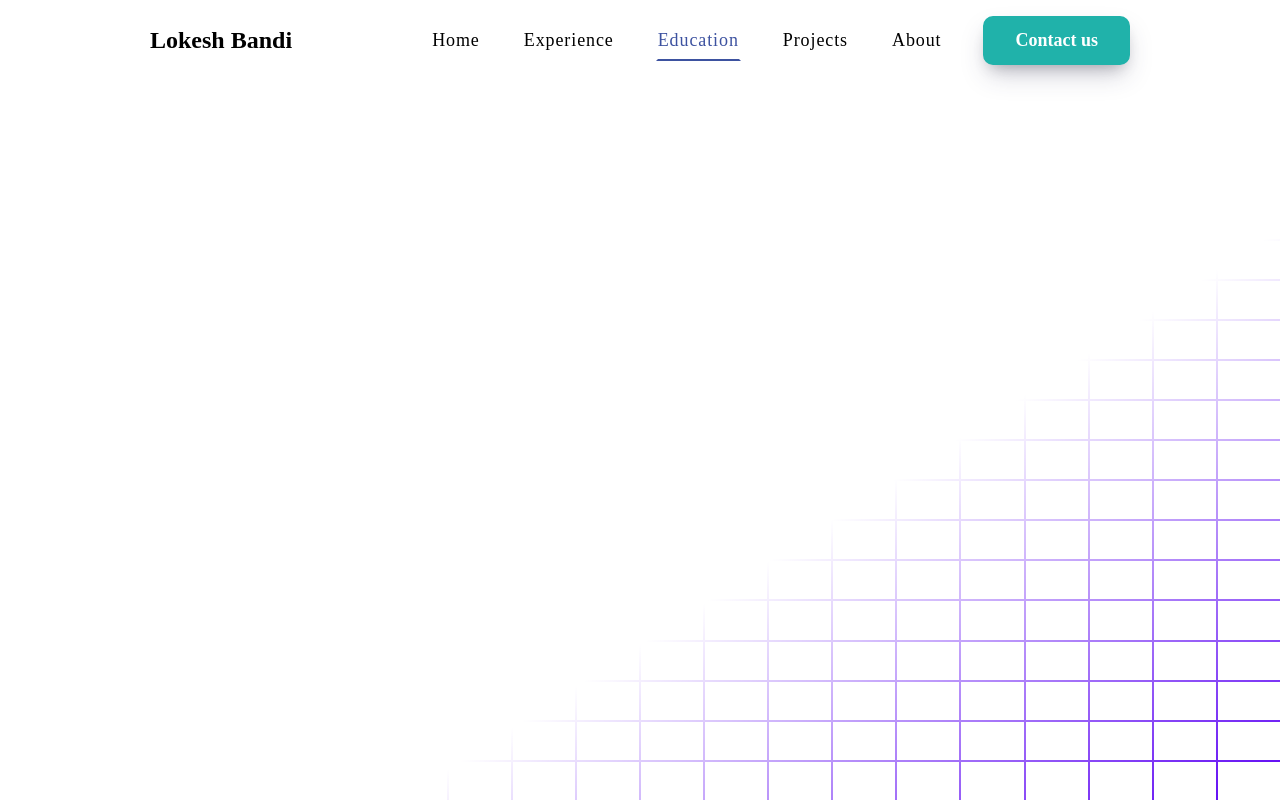
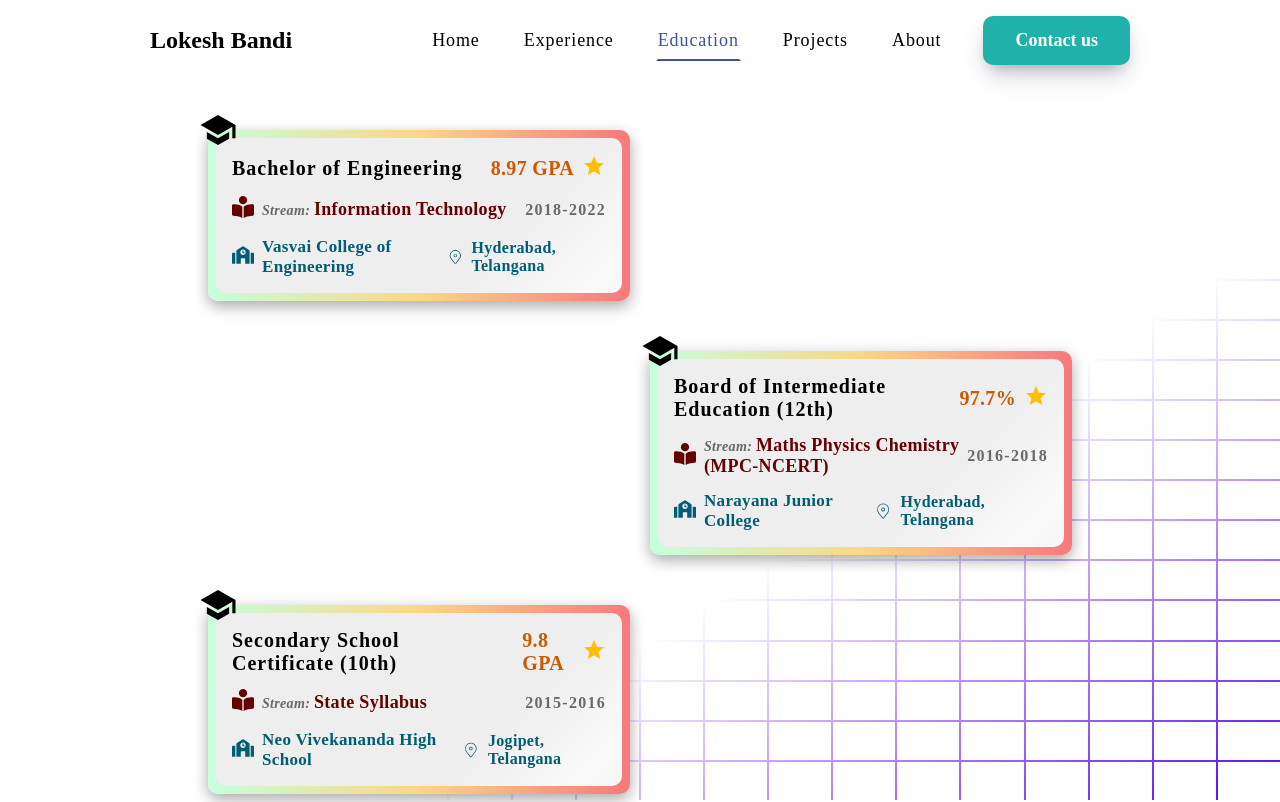
Before and after one commit to Lokesh-Bandi/Portfolio, a React app: page / in a window 1280 px wide. Both pictures are taken after a click on the element "Education". Built offline with nearby package versions, Linux system fonts and the light colour scheme; a web font is replaced by a local one.

Commit message:
Education page has been added

```diff
--- a/package.json
+++ b/package.json
@@ -35,6 +35,7 @@
     "prop-types": "^15.8.1",
     "react": "^18.2.0",
     "react-dom": "^18.2.0",
+    "react-icons": "^5.3.0",
     "react-lottie": "^1.2.4",
     "react-redux": "^9.1.2",
     "react-router-dom": "^6.26.2",
--- a/src/components/Pages/EducationPage/EducationPage.module.css
+++ b/src/components/Pages/EducationPage/EducationPage.module.css
@@ -1 +1,156 @@
-.container {}
+.container {
+  padding: 50px 50px 0 50px;
+  box-sizing: border-box;
+}
+.gridWrapper {
+  display: grid;
+  grid-template-areas:
+    "box1 ."
+    ". box2"
+    "box3 .";
+  grid-template-columns: repeat(2, 1fr);
+  grid-template-rows: repeat(3, max-content);
+  column-gap: 20px;
+  row-gap: 50px;
+  user-select: none;
+}
+.boxWrapper {
+  position: relative;
+  padding: 8px;
+  border-radius: 10px;
+  background: linear-gradient(to right, #c6ffdd, #fbd786, #f7797d);
+  box-sizing: border-box;
+  box-shadow: rgba(0, 0, 0, 0.35) 0 5px 15px;
+}
+.innerBox {
+  z-index: 1;
+  position: relative;
+  display: flex;
+  padding: 16px;
+  border-radius: 10px;
+  flex-direction: column;
+  gap: 14px;
+  letter-spacing: 0.02em;
+  box-sizing: border-box;
+}
+.innerBox::after {
+  z-index: 2;
+  content: '';
+  position: absolute;
+  top: 0;
+  left: 0;
+  width: 100%;
+  height: 100%;
+  border-radius: inherit;
+  background: linear-gradient(-45deg, #eeeeee 40%, #fafafa 50%, #eeeeee 60%);
+  background-size: 300%;
+  background-position-x: 100%;
+  transition: transform 330ms linear;
+  animation: shimmer 1s infinite linear;
+}
+.boxWrapper:hover .innerBox::after {
+  transform: scale(97%);
+}
+.qualificationSection {
+  z-index: 3;
+  display: flex;
+  align-items: center;
+  justify-content: space-between;
+  gap: 20px;
+}
+.qualificationTitle {
+  font-size: 20px;
+  font-weight: bold;
+  letter-spacing: 0.05em;
+}
+.courseSection {
+  z-index: 3;
+  display: flex;
+  align-items: center;
+  justify-content: space-between;
+}
+.courseNameSection {
+  display: flex;
+  font-size: 18px;
+  font-weight: bold;
+  color: #660000;
+  align-items: center;
+  gap: 8px;
+}
+.courseDef {
+  font-size: 14px;
+  color: #696969;
+}
+.gradeBox {
+  display: flex;
+  gap: 8px;
+  align-items: center;
+}
+.grade {
+  font-size: 20px;
+  font-weight: bold;
+  color: #ca5900;
+  animation: slideIn 500ms ease-in forwards;
+}
+.collegeSection {
+  z-index: 3;
+  display: flex;
+  justify-content: space-around;
+  align-items: center;
+}
+a {
+  margin: 0;
+  padding: 0;
+  color: inherit;
+  border: none;
+  background: none;
+  text-decoration: none;
+}
+.collegeInfo {
+  display: flex;
+  align-items: center;
+  gap: 8px;
+  font-size: 17px;
+  font-weight: 600;
+  color: #005d73;
+}
+.collegeName {
+  text-decoration: none;
+}
+.passoutInfo {
+  font-size: 16px;
+  font-weight: bold;
+  letter-spacing: 0.08em;
+  color: #696969;
+}
+.locationSection {
+  display: flex;
+  justify-content: center;
+  gap: 8px;
+  align-items: center;
+  font-size: 16px;
+  font-weight: bold;
+  color: #005d73;
+}
+.icon {
+  z-index: 99;
+  position: absolute;
+  top: -20px;
+  left: -10px;
+}
+@keyframes shimmer {
+  to {
+    background-position-x: 0%;
+  }
+}
+
+@keyframes slideIn {
+  0% {
+    opacity: 0;
+    transform: translateX(-100%);
+  }
+  100% {
+    opacity: 1;
+    transform: translateX(0);
+  }
+}
--- a/src/components/Pages/EducationPage/EducationPage.tsx
+++ b/src/components/Pages/EducationPage/EducationPage.tsx
@@ -1,11 +1,125 @@
 import type { FunctionComponent, ReactElement } from 'react';
+import { CiLocationOn } from 'react-icons/ci';
+import { FaSchool } from 'react-icons/fa';
+import { FaBookOpenReader } from 'react-icons/fa6';
+import { IoMdSchool } from 'react-icons/io';
+import { MdGrade } from 'react-icons/md';
 
 import styles from './EducationPage.module.css';
 
 interface EducationPageProps {}
 
-const EducationPage: FunctionComponent<EducationPageProps> = (): ReactElement => {
-    return <div className={styles.container}>{/* Your Code */}</div>;
+const EDUCATION_QUALIFICATIONS = {
+  BE: {
+    qualification: 'Bachelor of Engineering',
+    collegeName: 'Vasvai College of Engineering',
+    collegeLink: 'https://www.vce.ac.in/',
+    grade: '8.97 GPA',
+    courseName: 'Information Technology',
+    startYear: 2018,
+    endYear: 2022,
+    location: 'Hyderabad, Telangana',
+  },
+  intermediate: {
+    qualification: 'Board of Intermediate Education (12th)',
+    collegeName: 'Narayana Junior College',
+    collegeLink: 'https://www.narayanagroup.com/',
+    grade: '97.7%',
+    courseName: 'Maths Physics Chemistry (MPC-NCERT)',
+    startYear: 2016,
+    endYear: 2018,
+    location: 'Hyderabad, Telangana',
+  },
+  SSC: {
+    qualification: 'Secondary School Certificate (10th)',
+    collegeName: 'Neo Vivekananda High School',
+    collegeLink: undefined,
+    grade: '9.8 GPA',
+    courseName: 'State Syllabus',
+    startYear: 2015,
+    endYear: 2016,
+    location: 'Jogipet, Telangana',
+  },
+};
+
+const EducationPage: FunctionComponent<
+  EducationPageProps
+> = (): ReactElement => {
+  return (
+    <div className={styles.container}>
+      <div className={styles.gridWrapper}>
+        {Object.keys(EDUCATION_QUALIFICATIONS).map((eachEdInst, ind) => {
+          const educationQualification =
+            EDUCATION_QUALIFICATIONS[
+              eachEdInst as keyof typeof EDUCATION_QUALIFICATIONS
+            ];
+          return (
+            <div
+              key={ind}
+              className={styles.boxWrapper}
+              style={{ gridArea: `box${ind + 1}` }}
+            >
+              <div className={styles.innerBox}>
+                <div className={styles.qualificationSection}>
+                  <div className={styles.qualificationTitle}>
+                    {educationQualification.qualification}
+                  </div>
+                  <div className={styles.gradeBox}>
+                    <div className={styles.grade}>
+                      {educationQualification.grade}
+                    </div>
+                    <div className={styles.gradeIcon}>
+                      <MdGrade size={24} color={'#FFBF00'} />
+                    </div>
+                  </div>
+                </div>
+                <div className={styles.courseSection}>
+                  <div className={styles.courseNameSection}>
+                    <div className={styles.courseNameIcon}>
+                      <FaBookOpenReader size={22} />
+                    </div>
+                    <div className={styles.courseName}>
+                      <i className={styles.courseDef}>Stream: </i>
+                      {educationQualification.courseName}
+                    </div>
+                  </div>
+                  <div className={styles.passoutInfo}>
+                    {educationQualification.startYear}-
+                    {educationQualification.endYear}
+                  </div>
+                </div>
+                <div className={styles.collegeSection}>
+                  <div className={styles.collegeInfo}>
+                    <div className={styles.collegeIcon}>
+                      <FaSchool size={22} />
+                    </div>
+                    <a
+                      href={educationQualification.collegeLink}
+                      target="_blank"
+                      rel="noreferrer"
+                    >
+                      <div className={styles.collegeName}>
+                        {educationQualification.collegeName}
+                      </div>
+                    </a>
+                  </div>
+                  <div className={styles.locationSection}>
+                    <CiLocationOn size={20} />
+                    <div className={styles.locationName}>
+                      {educationQualification.location}
+                    </div>
+                  </div>
+                </div>
+              </div>
+              <div className={styles.icon}>
+                <IoMdSchool size={40} color={'#000000'} />
+              </div>
+            </div>
+          );
+        })}
+      </div>
+    </div>
+  );
 };
 
 export default EducationPage;
```
Also changed, not shown: 1 other file (tests, documents, lock files or other folders).
